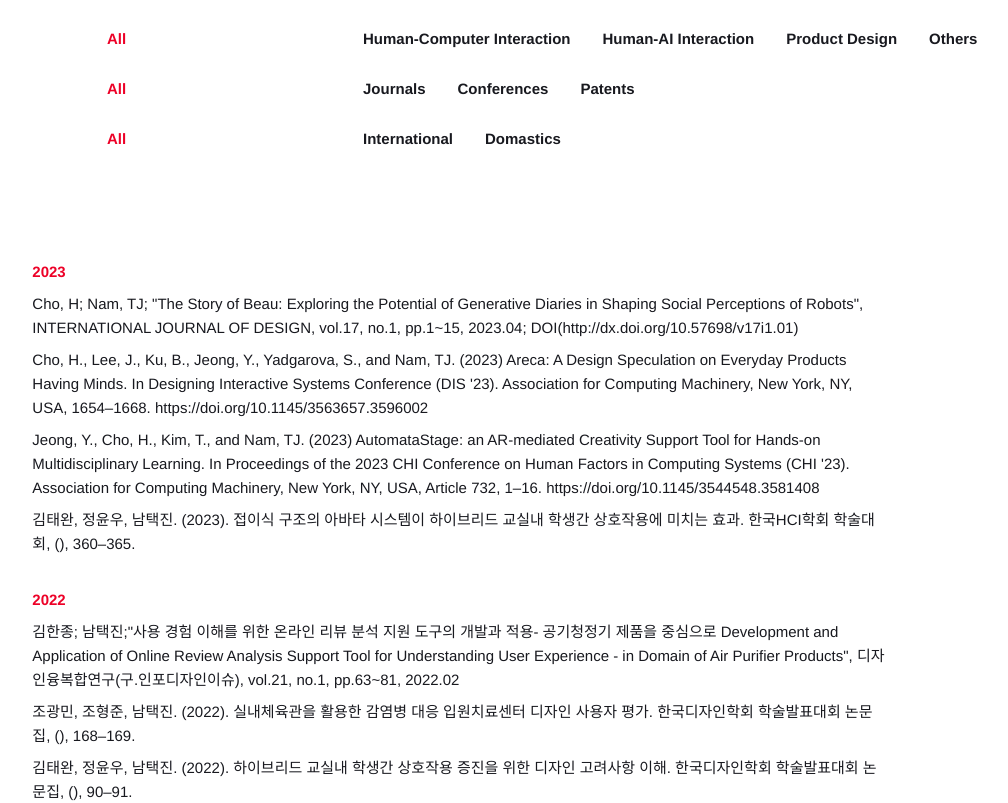
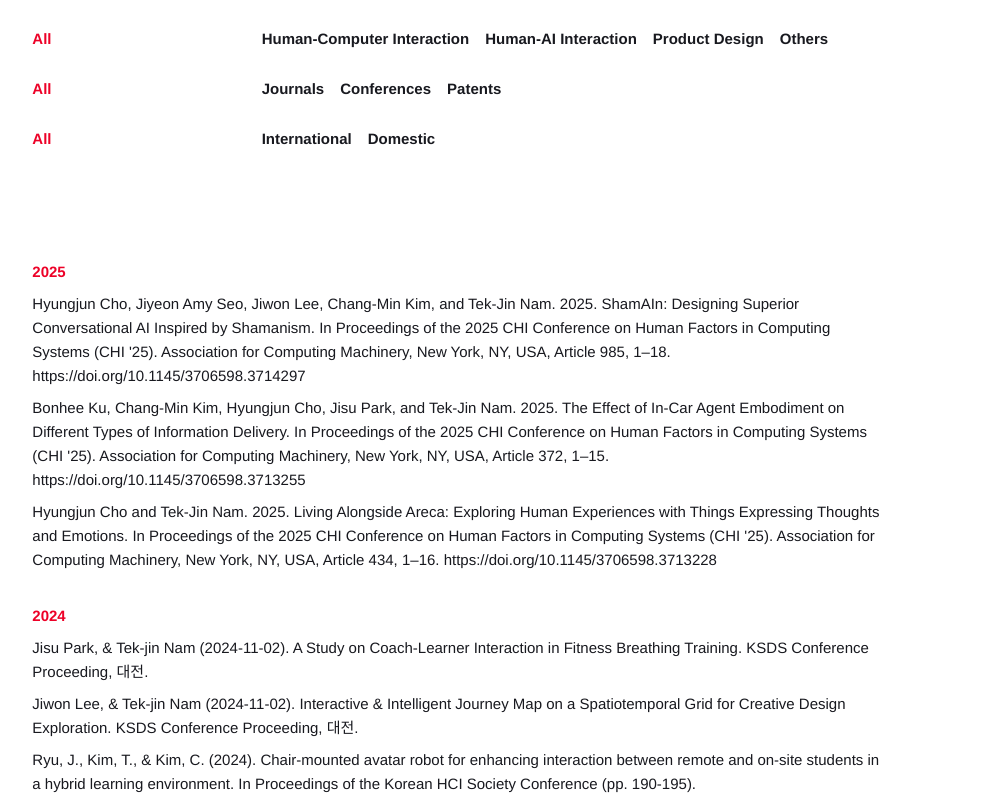
Before and after one commit to jiwonlee1223/cidrwebsite, a Next.js app: page /publication in a window 1280 px wide. Shown: the part 200-1003 px from the top of the page, without its empty margins (181-1189 px from the left). Built offline with nearby package versions, Linux system fonts and the light colour scheme.

Commit message:
5차 완료

```diff
--- a/app/globals.css
+++ b/app/globals.css
@@ -422,9 +422,38 @@ a {
   height: 2rem;
 }
 
+.halffour-black {
+  flex: 4;
+}
+
+.halffour-black .project-name-btn {
+  font-family: 'Helvetica', sans-serif;
+  font-weight: 600;
+  font-size: 15px;
+  line-height: 24px;
+  color: #000000;
+  text-align: center;
+  background: none;
+  border: none;
+  cursor: pointer;
+  transition: transform 0.2s ease, color 0.2s ease;
+}
 
 /* 기본 상태: 클릭하지 않은 상태 */
-.pub-category,
+.pub-category {
+  font-family: 'Helvetica', sans-serif;
+  font-weight: 700;
+  font-size: 15px;
+  line-height: 120%;
+  letter-spacing: 0%;
+  padding-left: 1rem;
+  color: #18191F;
+  display: inline-block;
+  margin-top: 1rem;
+  margin-bottom: 1rem;
+  transition: color 0.3s ease, transform 0.3s ease, font-size 0.3s ease;
+}
+
 .pub-all {
   font-family: 'Helvetica', sans-serif;
   font-weight: 700;
@@ -432,7 +461,6 @@ a {
   line-height: 120%;
   letter-spacing: 0%;
   color: #18191F;
-  padding-left: 2rem;
   display: inline-block;
   margin-top: 1rem;
   margin-bottom: 1rem;
@@ -634,8 +662,10 @@ a {
 .professor-img {
   width: 100%;
   height: auto;
-  display: block; /* 아래 여백 제거 (선택 사항) */
-  object-fit: contain; /* 또는 cover – 이미지 비율 유지하면서 채움 */
+  display: block;
+  /* 아래 여백 제거 (선택 사항) */
+  object-fit: contain;
+  /* 또는 cover – 이미지 비율 유지하면서 채움 */
 }
 
 .halfthree-flex-wrapper {
@@ -681,7 +711,8 @@ a {
   justify-content: center;
   align-items: center;
   z-index: 9999;
-  overflow: auto; /* 스크롤 허용 */
+  overflow: auto;
+  /* 스크롤 허용 */
   padding: 32px;
   cursor: zoom-out;
 }
@@ -706,6 +737,7 @@ a {
   flex: 3;
   margin-top: 2rem;
 }
+
 .project-video {
   width: 100%;
   aspect-ratio: 16 / 9;
@@ -732,18 +764,6 @@ a {
   color: #18191F;
 }
 
-.project-name-btn {
-  font-family: 'Helvetica', sans-serif;
-  font-weight: bold;
-  font-size: 15px;
-  line-height: 24px;
-  color: #767676;
-  text-align: center;
-  background: none;
-  border: none;
-  cursor: pointer;
-  transition: transform 0.2s ease, color 0.2s ease;
-}
 
 .project-name-btn:hover {
   color: #ED0127;
--- a/app/publication/page.tsx
+++ b/app/publication/page.tsx
@@ -28,7 +28,7 @@ export default function PublicationPage() {
         <div className="half">
         </div>
         <div className="half">
-          <span className={`pub-category ${selectedCategory === "All" ? "active" : ""}`}
+          <span className={`pub-all ${selectedCategory === "All" ? "active" : ""}`}
             onClick={() => setSelectedCategory("All")}>
             All
           </span>
@@ -56,12 +56,14 @@ export default function PublicationPage() {
             Others
           </span>
         </div>
+        <div className="half">
+        </div>
       </div>
 
       <div className="main-page-container">
         <div className="half"></div>
         <div className="half">
-          <span className={`pub-category ${selectedType === "All" ? "active" : ""}`}
+          <span className={`pub-all ${selectedType === "All" ? "active" : ""}`}
             onClick={() => setSelectedType("All")}>
             All
           </span>
@@ -83,12 +85,14 @@ export default function PublicationPage() {
             Patents
           </span>
         </div>
+        <div className="half">
+        </div>
       </div>
 
       <div className="main-page-container">
         <div className="half"></div>
         <div className="half">
-          <span className={`pub-category ${selectedLocation === "All" ? "active" : ""}`} onClick={() => setSelectedLocation("All")}>
+          <span className={`pub-all ${selectedLocation === "All" ? "active" : ""}`} onClick={() => setSelectedLocation("All")}>
             All
           </span>
         </div>
@@ -99,10 +103,12 @@ export default function PublicationPage() {
             International
           </span>
           <span
-            className={`pub-category ${selectedLocation === "Domastics" ? "active" : ""}`}
-            onClick={() => setSelectedLocation("Domastics")}>
-            Domastics
+            className={`pub-category ${selectedLocation === "Domestic" ? "active" : ""}`}
+            onClick={() => setSelectedLocation("Domestic")}>
+            Domestic
           </span>
+        </div>
+        <div className="half">
         </div>
       </div>
 
--- a/app/publication/publications.ts
+++ b/app/publication/publications.ts
@@ -1,4 +1,70 @@
 export const publications = [
+  {
+    "year": "2025",
+    "entries": [
+      {
+        "id": 999,
+        "text": "Hyungjun Cho, Jiyeon Amy Seo, Jiwon Lee, Chang-Min Kim, and Tek-Jin Nam. 2025. ShamAIn: Designing Superior Conversational AI Inspired by Shamanism. In Proceedings of the 2025 CHI Conference on Human Factors in Computing Systems (CHI '25). Association for Computing Machinery, New York, NY, USA, Article 985, 1–18. https://doi.org/10.1145/3706598.3714297",
+        "category": "Human-AI Interaction",
+        "type": "Conferences",
+        "location": "International"
+      },
+      {
+        "id": 998,
+        "text": "Bonhee Ku, Chang-Min Kim, Hyungjun Cho, Jisu Park, and Tek-Jin Nam. 2025. The Effect of In-Car Agent Embodiment on Different Types of Information Delivery. In Proceedings of the 2025 CHI Conference on Human Factors in Computing Systems (CHI '25). Association for Computing Machinery, New York, NY, USA, Article 372, 1–15. https://doi.org/10.1145/3706598.3713255",
+        "category": "Human-Computer Interaction",
+        "type": "Conferences",
+        "location": "International"
+      },
+      {
+        "id": 997,
+        "text": "Hyungjun Cho and Tek-Jin Nam. 2025. Living Alongside Areca: Exploring Human Experiences with Things Expressing Thoughts and Emotions. In Proceedings of the 2025 CHI Conference on Human Factors in Computing Systems (CHI '25). Association for Computing Machinery, New York, NY, USA, Article 434, 1–16. https://doi.org/10.1145/3706598.3713228",
+        "category": "Human-AI Interaction",
+        "type": "Conferences",
+        "location": "International"
+      }
+    ]
+  },
+  {
+    "year": "2024",
+    "entries": [
+      {
+        "id": 993,
+        "text": "Jisu Park, & Tek-jin Nam (2024-11-02). A Study on Coach-Learner Interaction in Fitness Breathing Training. KSDS Conference Proceeding, 대전.",
+        "category": "Human-Computer Interaction",
+        "type": "Conferences",
+        "location": "Domestic"
+      },
+      {
+        "id": 994,
+        "text": "Jiwon Lee, & Tek-jin Nam (2024-11-02). Interactive & Intelligent Journey Map on a Spatiotemporal Grid for Creative Design Exploration. KSDS Conference Proceeding, 대전.",
+        "category": "Human-AI Interaction",
+        "type": "Conferences",
+        "location": "Domestic"
+      },
+      {
+        "id": 996,
+        "text": "Ryu, J., Kim, T., & Kim, C. (2024). Chair-mounted avatar robot for enhancing interaction between remote and on-site students in a hybrid learning environment. In Proceedings of the Korean HCI Society Conference (pp. 190-195).",
+        "category": "Human-Computer Interaction",
+        "type": "Conferences",
+        "location": "Domestic"
+      },
+      {
+        "id": 995,
+        "text": "Ryu, J., Kim, C., & Nam, T. (2024). A Robot Avatar and Controller System to Support Remote Conversations Between Elderly Parents and Their Children. In Proceedings of the Korean Society of Design Science Conference, 130-131.",
+        "category": "Human-Computer Interaction",
+        "type": "Conferences",
+        "location": "Domestic"
+      },
+      {
+        "id": 992,
+        "text": "Jiwon Lee, & Tek-Jin Nam (2023-10-28). Blabu: Empathic Storytelling Agent of a Car Blackbox Utilizing a Data-Processor-LLM Pipeline. KSDS Conference Proceeding, 서울.",
+        "category": "Human-AI Interaction",
+        "type": "Conferences",
+        "location": "Domestic"
+      }
+    ]
+  },
   {
     "year": "2023",
     "entries": [
@@ -23,7 +89,7 @@ export const publications = [
         "type": "Conferences",
         "location": "International"
       },
-            {
+      {
         "id": 133,
         "text": "김태완, 정윤우, 남택진. (2023). 접이식 구조의 아바타 시스템이 하이브리드 교실내 학생간 상호작용에 미치는 효과. 한국HCI학회 학술대회, (), 360–365.",
         "category": "Human-Computer Interaction",
```
Also changed, not shown: app/project/layout.tsx (+8 -5 lines).
